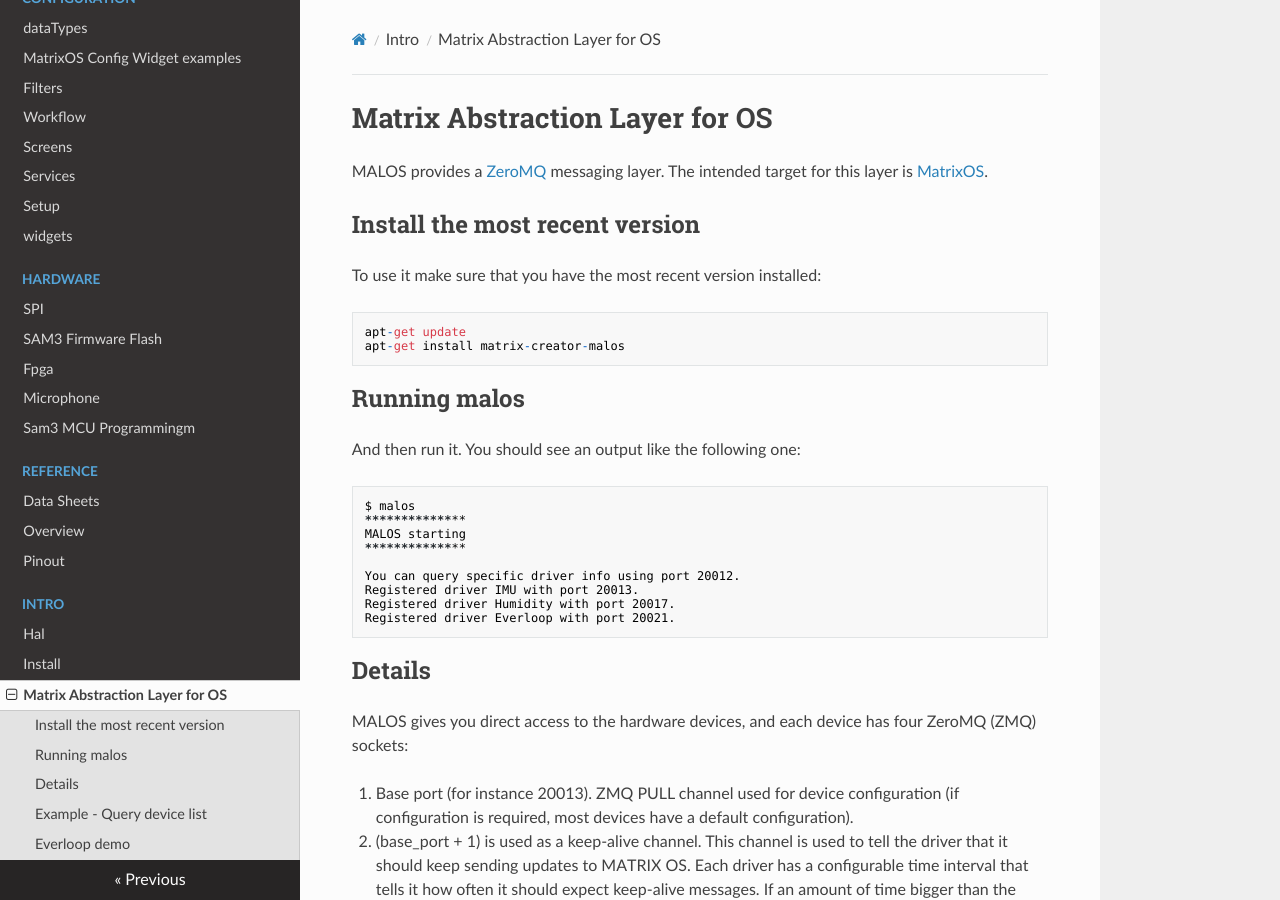
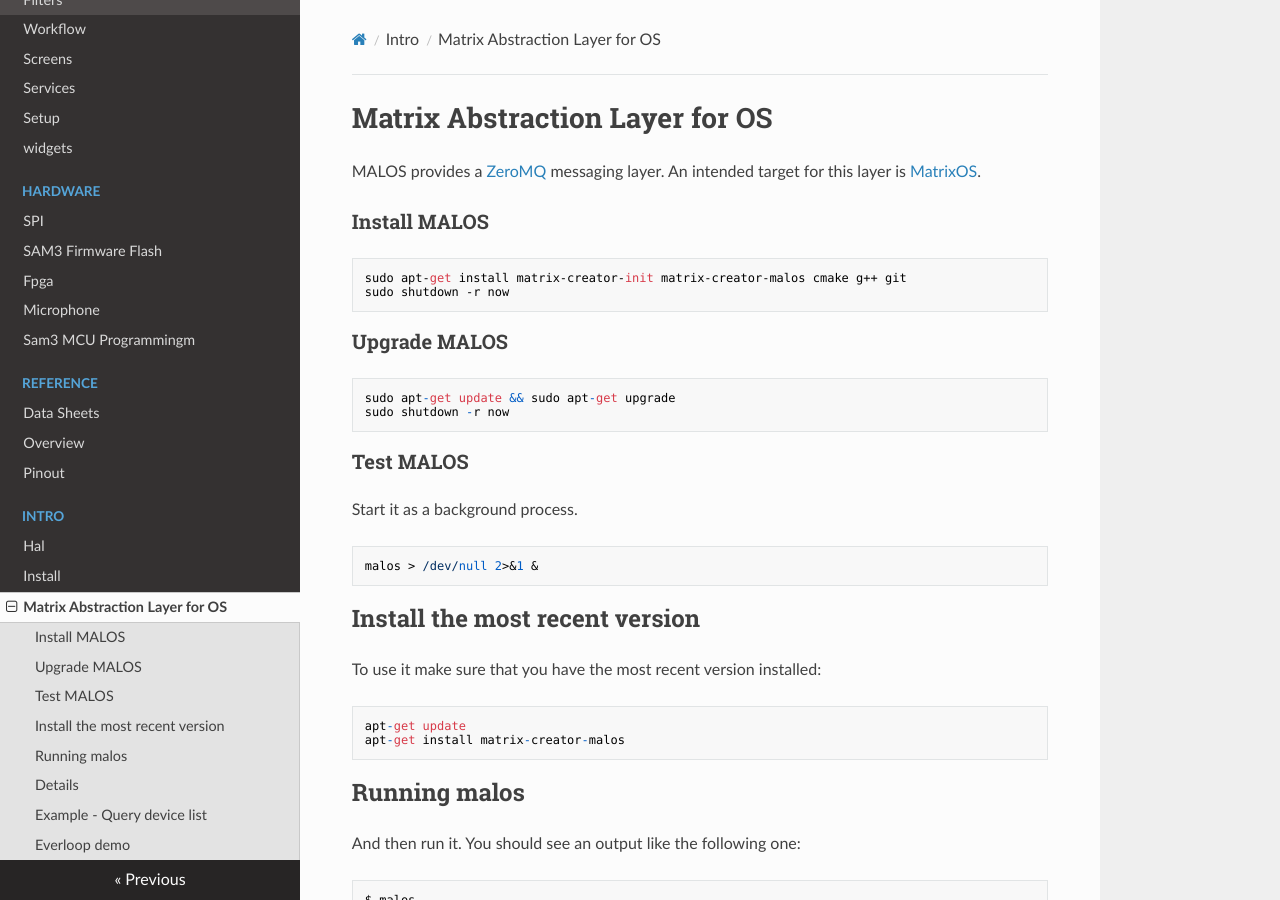
Before and after one commit to matrix-io/matrix-documentation, an MkDocs documentation site: the page built from docs/intro/malos.md, in a window 1280 px wide and 900 px high. Built offline with MkDocs 1.6.1, drawn with Linux system fonts in a browser that asks for light colours; nearby versions of some CDN libraries.

Commit message:
add registration and malos and uv

````diff
--- a/docs/intro/malos.md
+++ b/docs/intro/malos.md
@@ -1,6 +1,25 @@
 # Matrix Abstraction Layer for OS
 
-MALOS provides a [ZeroMQ](http://zeromq.org/) messaging layer. The intended target for this layer is [MatrixOS](http://github.com/matrix-io/matrix-os).
+MALOS provides a [ZeroMQ](http://zeromq.org/) messaging layer. An intended target for this layer is [MatrixOS](http://github.com/matrix-io/matrix-os).
+
+
+### Install MALOS
+```
+sudo apt-get install matrix-creator-init matrix-creator-malos cmake g++ git
+sudo shutdown -r now
+```
+
+### Upgrade MALOS
+```
+sudo apt-get update && sudo apt-get upgrade
+sudo shutdown -r now
+```
+
+### Test MALOS
+Start it as a background process.
+```
+malos > /dev/null 2>&1 &
+```
 
 ## Install the most recent version
 
````
Also changed, not shown: docs/API/sensors.md (+2 -0 lines), docs/CLI/overview.md (+12 -0 lines).
